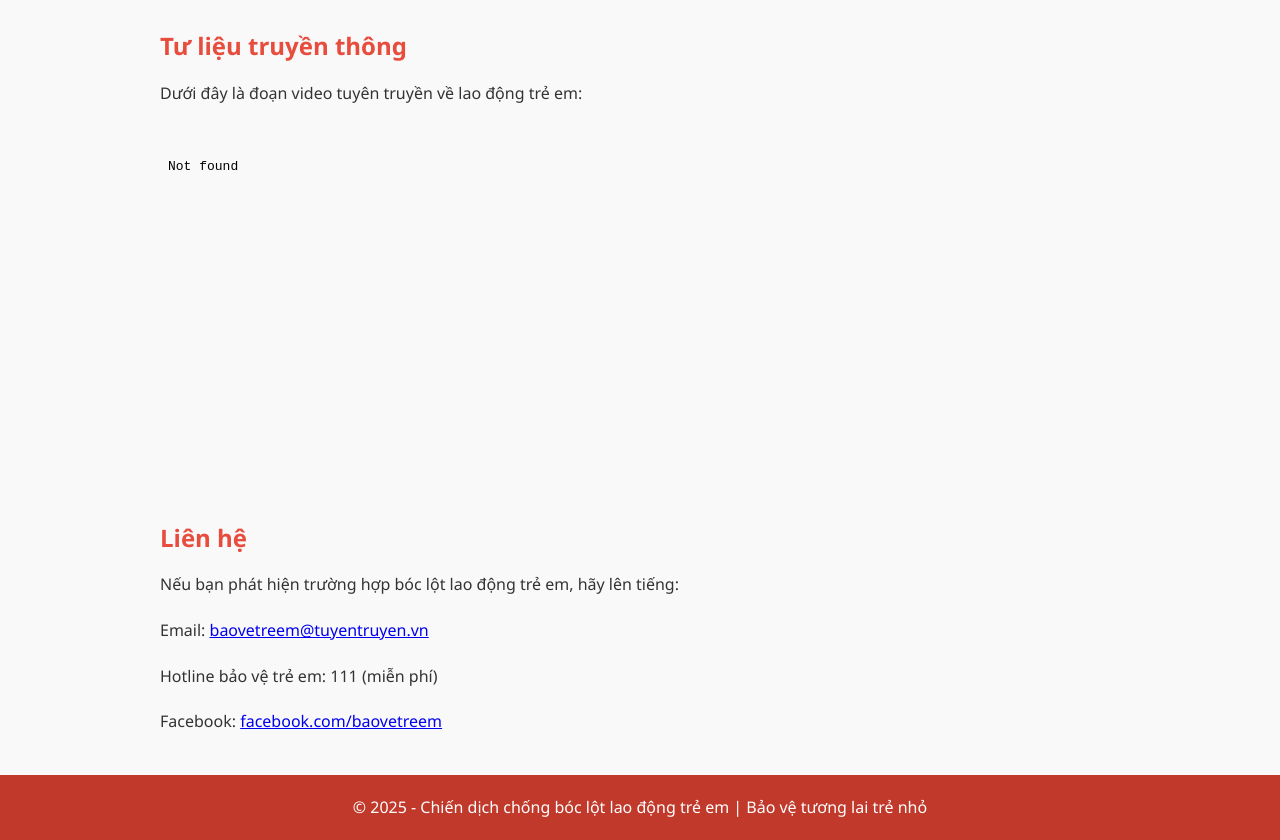
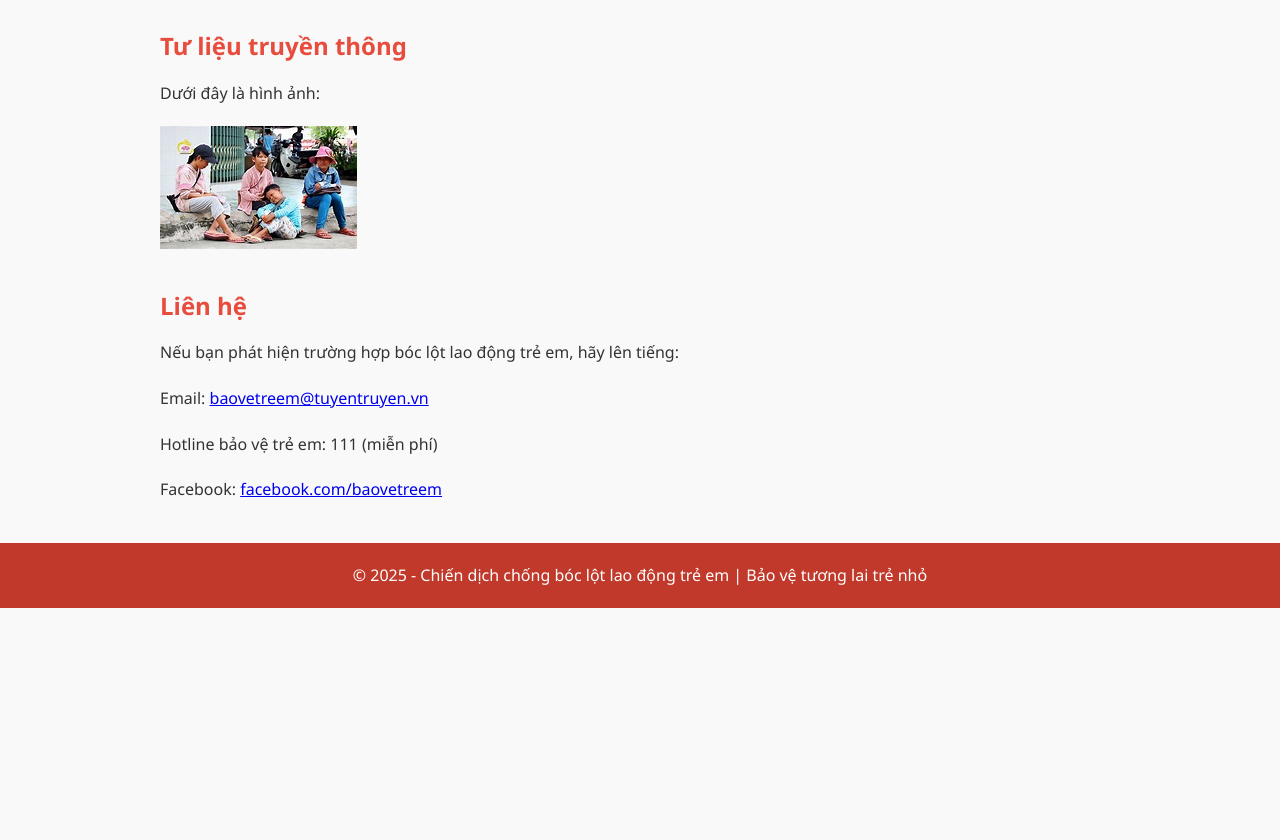
Before and after one commit to tancail/cbltre, a plain HTML site: page index.html in a window 1280 px wide. Shown: the part 1268-2108 px from the top of the page. After the commit the page ends 1876 px from the top, so only its background shows below. Drawn offline with Linux system fonts and the light colour scheme.

Commit message:
Add files via upload

```diff
--- a/index.html
+++ b/index.html
@@ -179,8 +179,8 @@
 
     <section id="truyenthong">
       <h2>Tư liệu truyền thông</h2>
-      <p>Dưới đây là đoạn video tuyên truyền về lao động trẻ em:</p>
-      <iframe src="OIP.jpg" frameborder="0" allowfullscreen></iframe>
+      <p>Dưới đây là hình ảnh:</p>
+      <img src="OIP.jpg" alt="Tư liệu truyền thông" />
     </section>
 
     <section id="lienhe">
```
Also changed, not shown: OIP.jpg (added).
